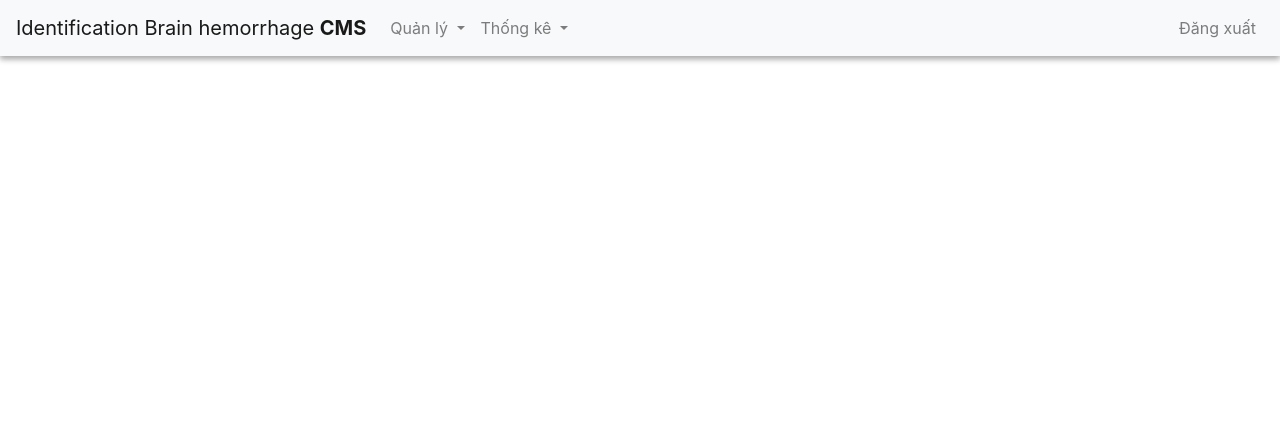
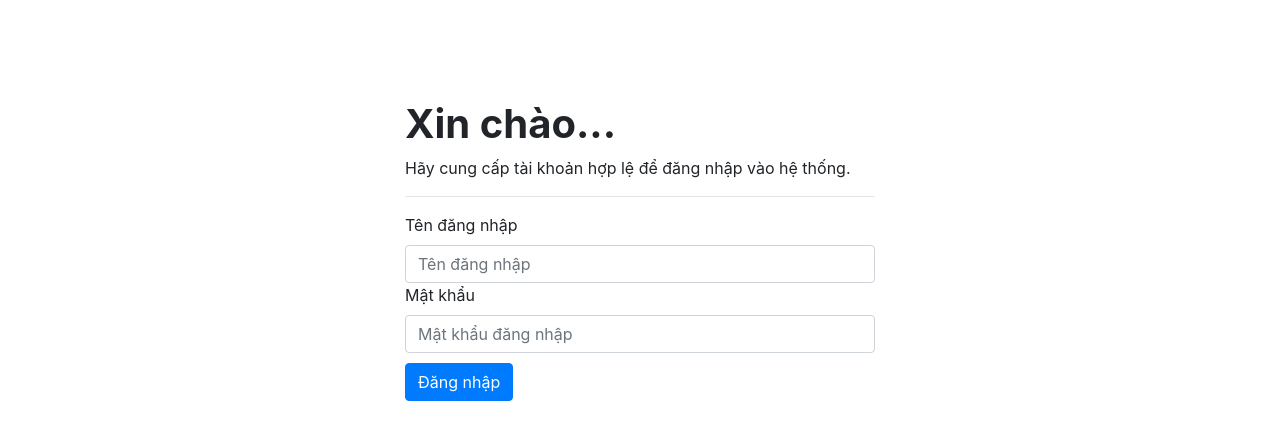
Before and after one commit to kmust-why/WebNhanDangXuatHuyetNao, a Django app: template templates/admin/view-dang-nhap.html in a window 1280 px wide. Shown: the top 440 px of the page. Run offline with Django 3.2, Linux system fonts and the light colour scheme; the template is opened without the code that fills it, so the values that code supplies are empty; some libraries are stand-ins or nearby versions.

Commit message:
Cập nhật giao diện đăng nhập

```diff
--- a/templates/admin/view-dang-nhap.html
+++ b/templates/admin/view-dang-nhap.html
@@ -1,5 +1,57 @@
-{% extends "admin/view-master.html" %}
-{% block title %} Thư viên {% endblock %}
-{% block content %}
-
-{% endblock content %}
+<!DOCTYPE html>
+<html lang="en">
+<head>
+    <meta charset="UTF-8">
+    <meta name="viewport" content="width=device-width, initial-scale=1.0">
+    <meta http-equiv="X-UA-Compatible" content="ie=edge">
+    <title>Đăng nhập</title>
+    <link rel="stylesheet" href="../static/css/bootstrap.min.css">
+    <link rel="stylesheet" href="../static/css/admin.css">
+    <script src="../static/js/jquery-3.3.1.min.js"></script>
+    <script src="../static/js/bootstrap.min.js"></script>
+    <style>
+        .margion-top-100{
+            margin-top: 100px;
+        }
+        .max-width-500{
+            max-width: 500px;
+        }
+        .b{
+            font-weight: bold;
+        }
+        .container{
+            max-width: 500px;
+        }
+        .margin-top-10{
+            margin-top: 10px;
+        }
+    </style>
+</head>
+<body>
+    <div class="container-fluid">
+        <div class="container">
+            <form action="">
+                {% csrf_token %}
+                <div class="row">
+                    <div class="col-12 margion-top-100">
+                        <h1 class="b">Xin chào...</h1>
+                        <span>Hãy cung cấp tài khoản hợp lệ để đăng nhập vào hệ thống.</span>
+                        <hr>
+                    </div>
+                    <div class="col-12">
+                        <label for="">Tên đăng nhập</label>
+                        <input type="text" class="form-control" placeholder="Tên đăng nhập">
+                    </div>
+                    <div class="col-12">
+                        <label for="">Mật khẩu</label>
+                        <input type="text" class="form-control" placeholder="Mật khẩu đăng nhập">
+                    </div>
+                    <div class="col-12">
+                        <button class="btn btn-primary margin-top-10">Đăng nhập</button>
+                    </div>
+                </div>
+            </form>
+        </div>
+    </div>
+</body>
+</html>
```
Also changed, not shown: static/uploads/images-detect/cc2bbfee-3e7c-11e8-842d-0862661d1fdf.png (added), static/uploads/images-detect/cf688034-3e7f-11e8-9511-0862661d1fdf.png (added), static/uploads/images/cc2bbfee-3e7c-11e8-842d-0862661d1fdf.png (added), static/uploads/images/cf688034-3e7f-11e8-9511-0862661d1fdf.png (added), 4 other files.
